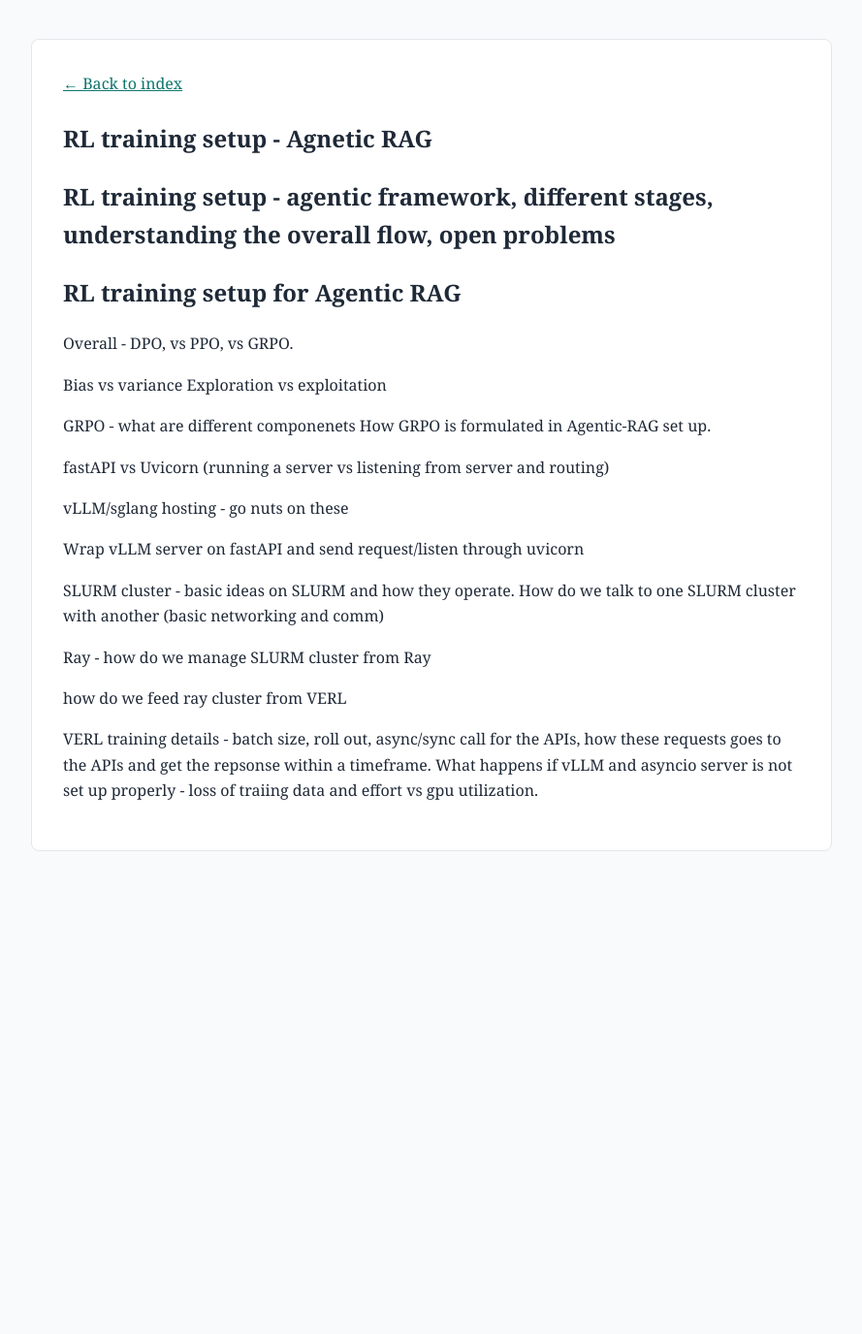
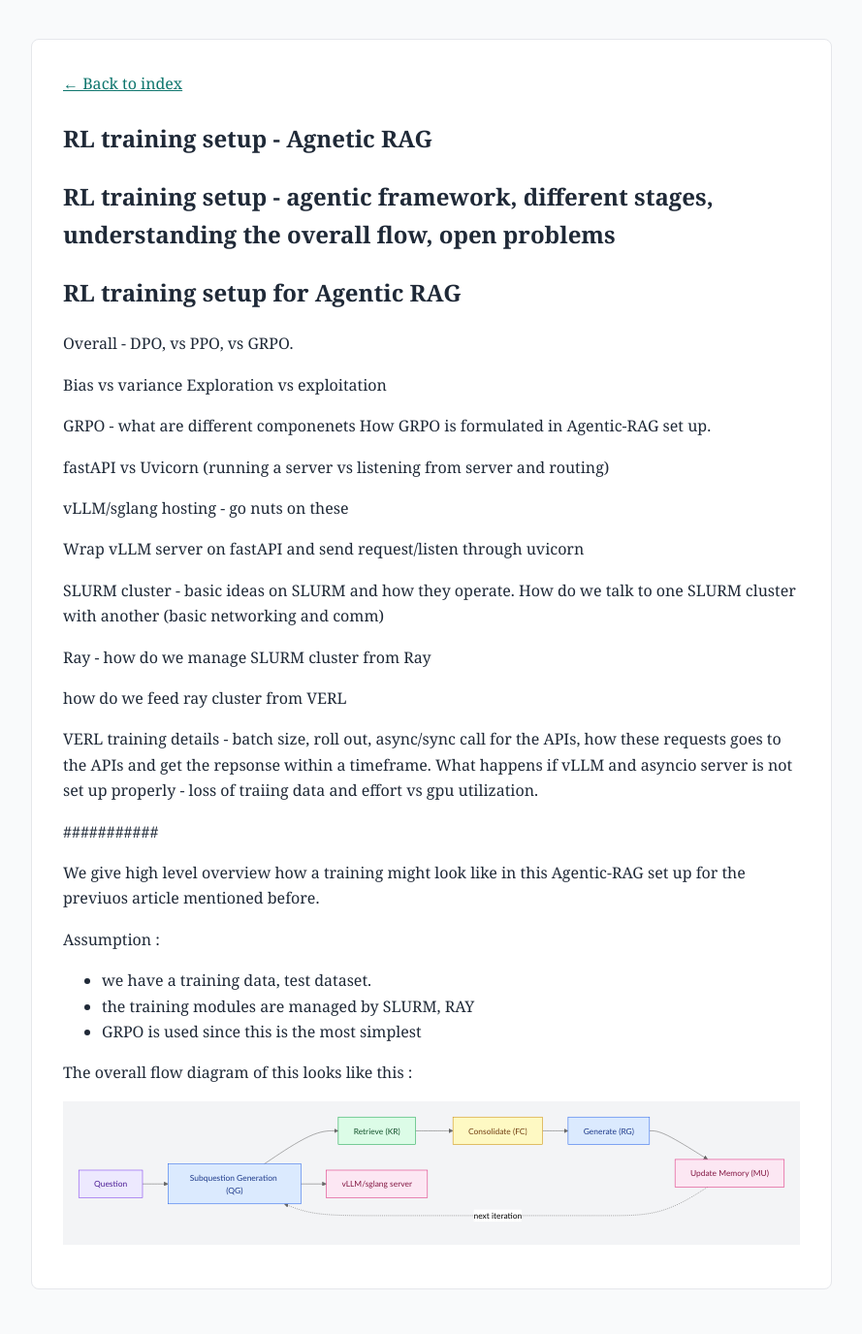
Before and after one commit to soumik-github/soumik_mandal, a Jekyll site: the page built from markdown_articles/RL_training.md, in a window 1280 px wide. Shown: the whole page at 97% size, without its empty margins (195-1084 px from the left). Built offline with Jekyll 4.4.1, drawn with Linux system fonts in a browser that asks for light colours; before the commit the page ends 918 px from its top, so only the background shows below that.

Commit message:
feedback loop 8

```diff
--- a/markdown_articles/RL_training.md
+++ b/markdown_articles/RL_training.md
@@ -32,3 +32,30 @@
 
 
 VERL training details - batch size, roll out, async/sync call for the APIs, how these requests goes to the APIs and get the repsonse within a timeframe. What happens if vLLM and asyncio server is not set up properly - loss of traiing data and effort vs gpu utilization.
+
+
+###########
+
+We give high level overview how a training might look like in this Agentic-RAG set up for the previuos article mentioned before.
+
+Assumption :
+- we have a training data, test dataset.
+- the training modules are managed by SLURM, RAY
+- GRPO is used since this is the most simplest
+
+The overall flow diagram of this looks like this :
+
+
+<pre class="mermaid">
+flowchart LR
+    Q["Question"]:::question --> A["Subquestion Generation (QG)"]:::gen --> B["Retrieve (KR)"]:::retrieve --> C["Consolidate (FC)"]:::consolidate --> D["Generate (RG)"]:::gen --> E["Update Memory (MU)"]:::memory
+    E -.->|"next iteration"| A
+    A -->SQG["vLLM/sglang server"]:::sqg
+
+    classDef question fill:#ede9fe,stroke:#7c3aed,color:#4c1d95,stroke-width:1px;
+    classDef gen fill:#dbeafe,stroke:#2563eb,color:#1e3a8a,stroke-width:1px;
+    classDef retrieve fill:#dcfce7,stroke:#16a34a,color:#14532d,stroke-width:1px;
+    classDef consolidate fill:#fef9c3,stroke:#ca8a04,color:#713f12,stroke-width:1px;
+    classDef memory fill:#fce7f3,stroke:#db2777,color:#831843,stroke-width:1px;
+    classDef sqg fill:#fce7f3,stroke:#db2777,color:#831843,stroke-width:1px;
+</pre>
```
Also changed, not shown: markdown_articles/Agentic_RAG.md (+1 -1 lines).
